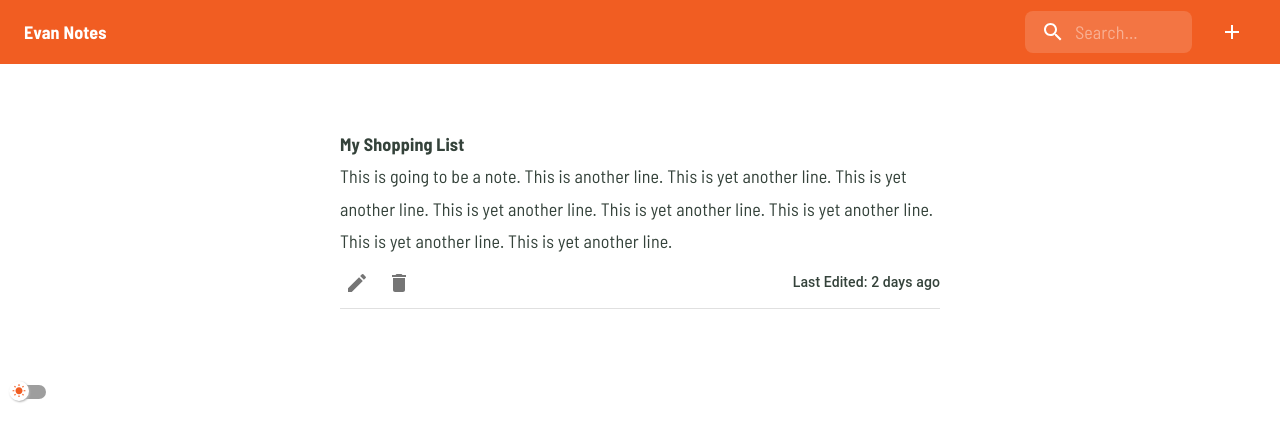
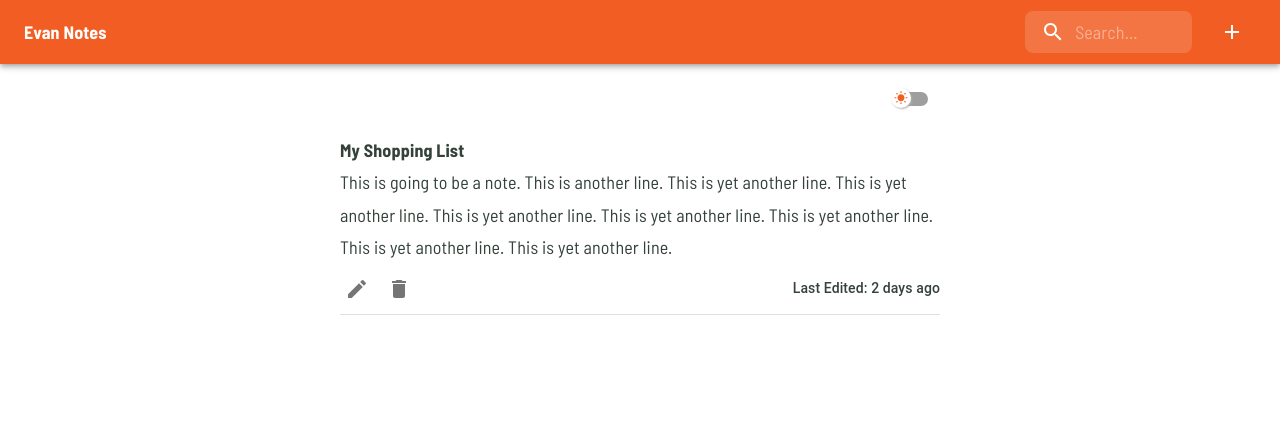
Before and after one commit to ecarlson2020/solace, a Next.js app: page / in a window 1280 px wide. Shown: the top 442 px of the page. Built offline with nearby package versions, Linux system fonts and the light colour scheme.

Commit message:
theming wip

```diff
--- a/src/components/Home/index.tsx
+++ b/src/components/Home/index.tsx
@@ -1,6 +1,7 @@
 import { ReactNode } from "react";
 // mui
 import { Switch, Divider, Box, IconButton, Typography } from "@mui/material";
+import { useTheme } from "@mui/material/styles";
 import DeleteIcon from "@mui/icons-material/Delete";
 import EditIcon from "@mui/icons-material/Edit";
 import WbSunnyIcon from "@mui/icons-material/WbSunny";
@@ -38,10 +39,36 @@ export default function Home() {
     (state: RootState) => state.setIsLightMode
   );
   const iconStyle = { fontSize: "14px", color: "primary.main" };
+  const theme = useTheme();
+  console.log(theme);
 
   return (
     <Page>
-      <CenterBox>
+      <Box
+        sx={{
+          minHeight: "calc(100vh - 56px)",
+          maxWidth: "sm",
+          px: 2,
+          mx: "auto",
+          background: theme.palette.primary.bg,
+        }}
+      >
+        <Box sx={{ display: "flex", justifyContent: "flex-end", py: 2 }}>
+          <Switch
+            checked={!isLightMode}
+            onClick={() => setIsLightMode(!isLightMode)}
+            checkedIcon={
+              <SwitchIcon>
+                <DarkModeIcon sx={iconStyle} />
+              </SwitchIcon>
+            }
+            icon={
+              <SwitchIcon>
+                <WbSunnyIcon sx={iconStyle} />
+              </SwitchIcon>
+            }
+          />
+        </Box>
         <Typography variant="h6">My Shopping List</Typography>
         <Typography>
           This is going to be a note. This is another line. This is yet another
@@ -67,21 +94,7 @@ export default function Home() {
           <Typography variant="subtitle2">Last Edited: 2 days ago</Typography>
         </div>
         <Divider />
-      </CenterBox>
-      <Switch
-        checked={!isLightMode}
-        onClick={() => setIsLightMode(!isLightMode)}
-        checkedIcon={
-          <SwitchIcon>
-            <DarkModeIcon sx={iconStyle} />
-          </SwitchIcon>
-        }
-        icon={
-          <SwitchIcon>
-            <WbSunnyIcon sx={iconStyle} />
-          </SwitchIcon>
-        }
-      />
+      </Box>
     </Page>
   );
 }
```
